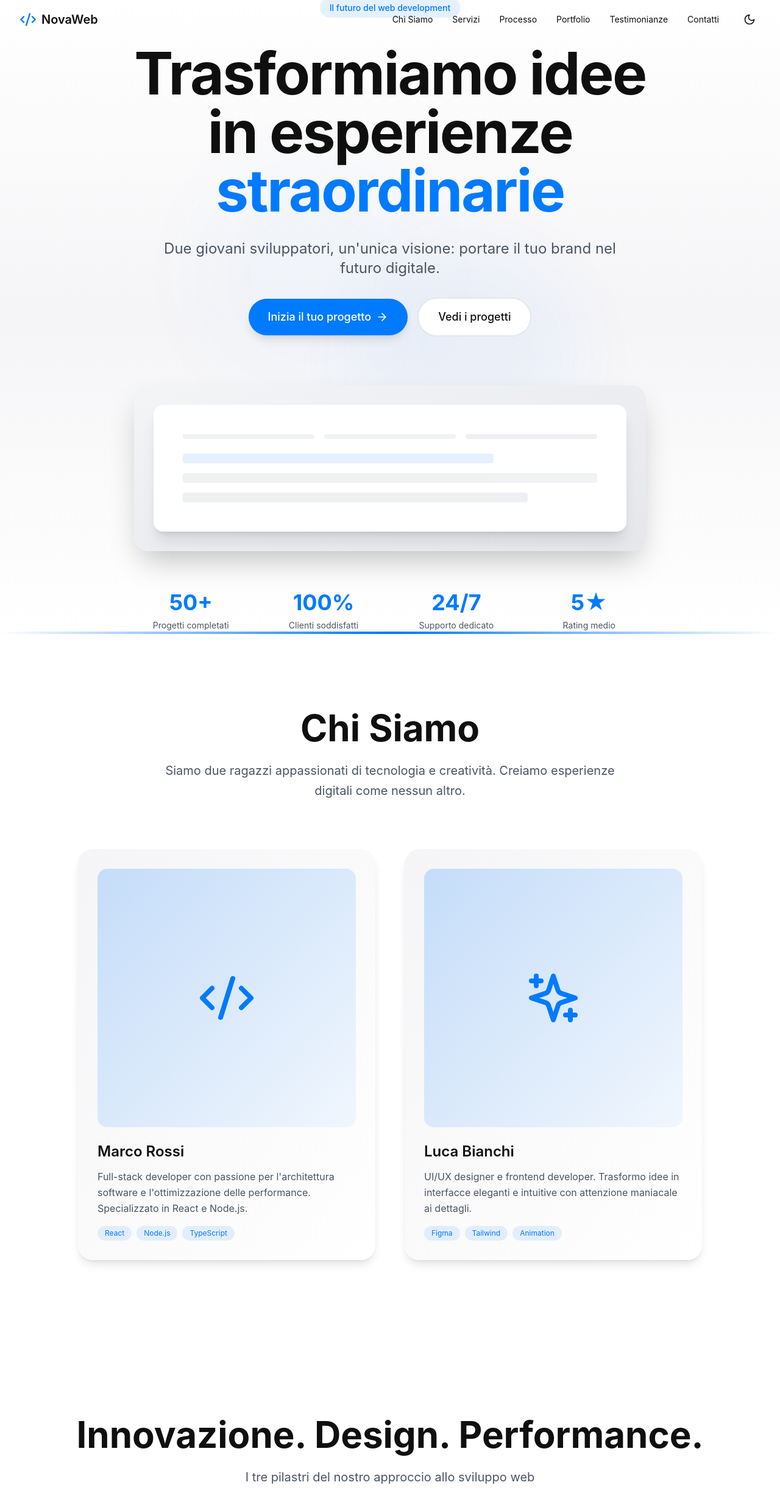
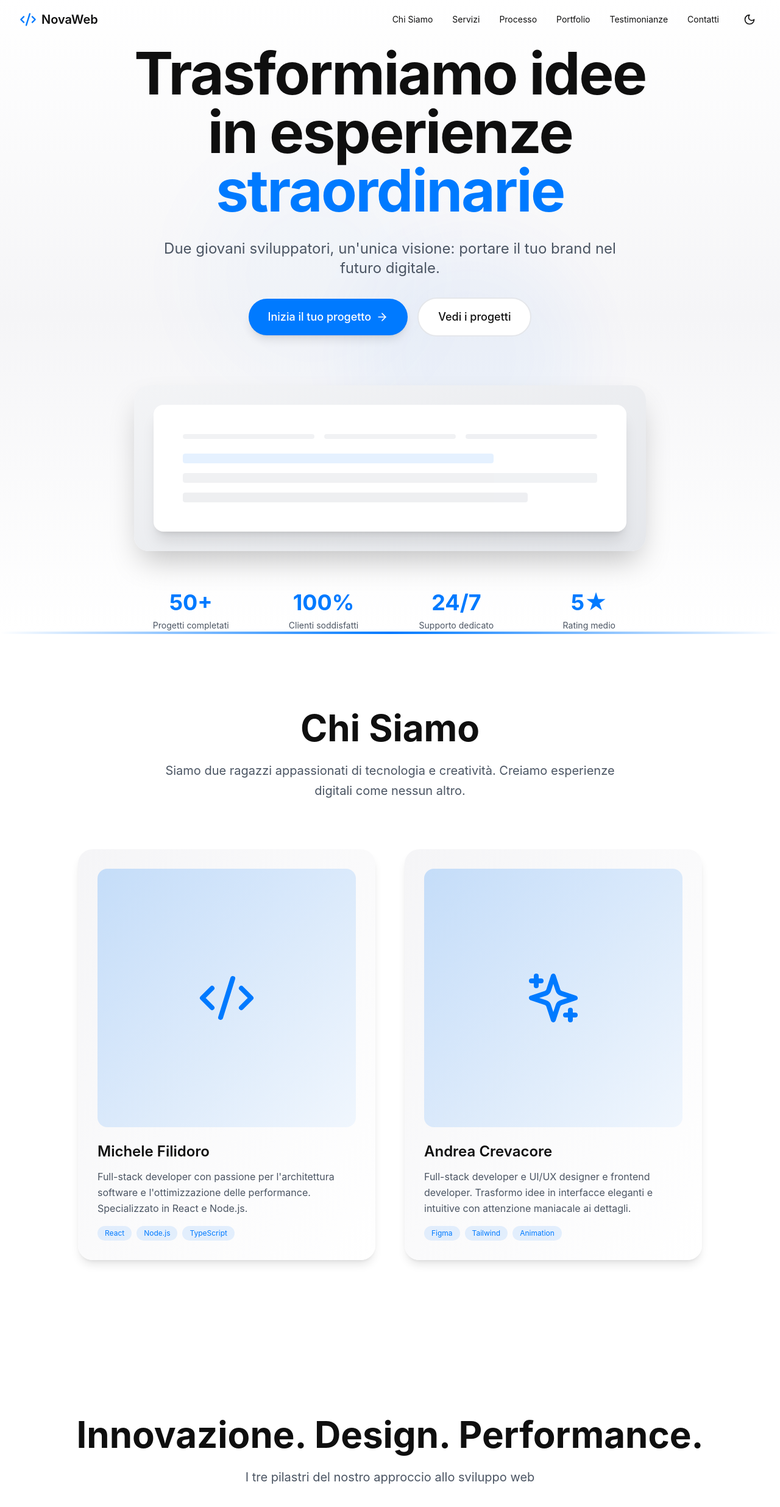
Before and after one commit to UMLCrevax/portfolioUS, a React (Vite) app: page / in a window 1280 px wide. Shown: the top 2472 px of the page at 61% size. Built offline with nearby package versions, Linux system fonts and the light colour scheme.

Commit message:
Modifica

```diff
--- a/src/App.tsx
+++ b/src/App.tsx
@@ -201,7 +201,7 @@ function App() {
 
         <div className="relative z-10 max-w-6xl mx-auto px-6 lg:px-8 text-center">
           <div className="space-y-8 animate-fade-in">
-            <div className="inline-block mb-4">
+            <div className="inline-block mb-4 invisible pointer-events-none" aria-hidden="true">
               <span className="px-4 py-2 bg-[#007AFF]/10 text-[#007AFF] rounded-full text-sm font-medium">
                 Il futuro del web development
               </span>
@@ -292,14 +292,14 @@ function App() {
 
           <div className="grid md:grid-cols-2 gap-12 max-w-5xl mx-auto">
             {[{
-              name: 'Marco Rossi',
+              name: 'Michele Filidoro',
               icon: Code2,
               desc: 'Full-stack developer con passione per l\'architettura software e l\'ottimizzazione delle performance. Specializzato in React e Node.js.',
               skills: ['React', 'Node.js', 'TypeScript']
             }, {
-              name: 'Luca Bianchi',
+              name: 'Andrea Crevacore',
               icon: Sparkles,
-              desc: 'UI/UX designer e frontend developer. Trasformo idee in interfacce eleganti e intuitive con attenzione maniacale ai dettagli.',
+              desc: 'Full-stack developer e UI/UX designer e frontend developer. Trasformo idee in interfacce eleganti e intuitive con attenzione maniacale ai dettagli.',
               skills: ['Figma', 'Tailwind', 'Animation']
             }].map((founder, idx) => (
               <div key={idx} className="group">
```
